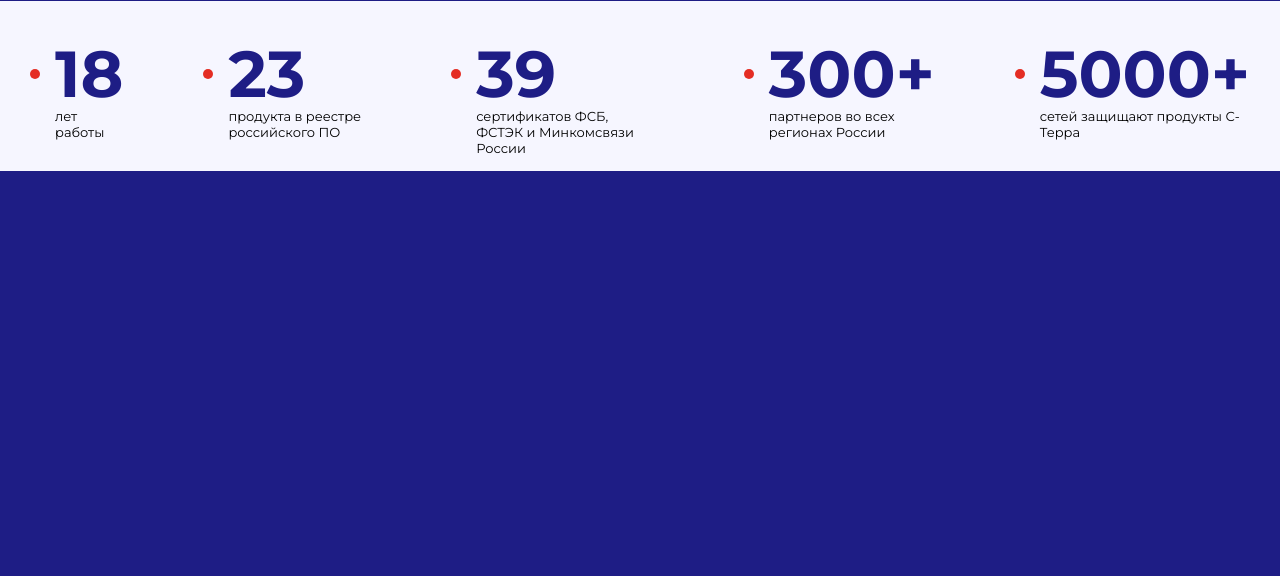
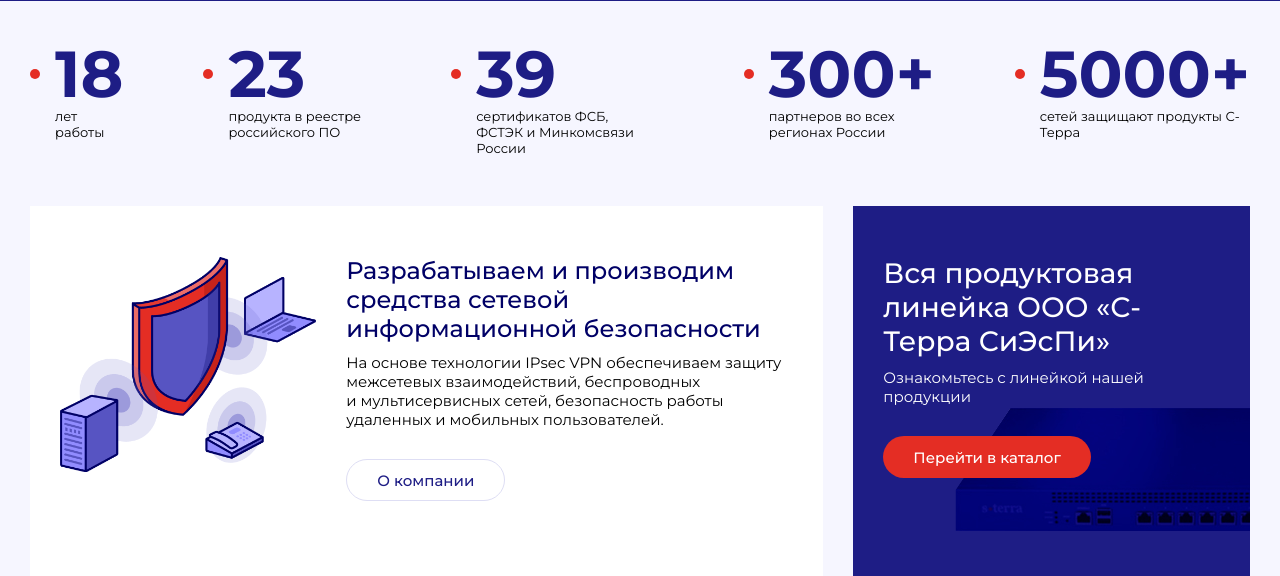
Before and after one commit to mohnatus/sterra, a Node project: template src/pug/index.pug in a window 1280 px wide. Shown: the part 659-1235 px from the top of the page. Before the commit the page ends 830 px from the top, so only its background shows below. Run offline with Node 20 templates, Linux system fonts and the light colour scheme; the template is opened without the code that fills it, so the values that code supplies are empty.

Commit message:
info block css

```diff
--- a/dist/css/style.css
+++ b/dist/css/style.css
@@ -5,6 +5,10 @@
   margin: 0;
   padding: 0;
   box-sizing: border-box;
+}
+
+img {
+  max-width: 100%;
 }
 
 /* TYPOGRAPHY */
@@ -1376,6 +1380,7 @@
   top: 0;
   left: 0;
   right: 0;
+  z-index: 100;
 }
 .header-view {
   background: white;
@@ -1692,73 +1697,145 @@
 }
 
 .home-info {
-  margin-top: 55px;
-}
-.home-info__wrapper {
-  display: flex;
+  /*
+  .home-info-products {
+    min-height: 370px;
+  }
+    .home-info-company {
+      width: calc((100% + 24px) * 2 / 3 - 24px);
+    margin-right: 24px;
+    flex-shrink: 0;
+
+
+    }
+  */
+}
+.home-info .home-info-company__container,
+.home-info .home-info-products__container {
+  padding: 35px 30px 50px;
+}
+.home-info .home-info-company__title,
+.home-info .home-info-products__title {
+  font-size: 20px;
+  font-weight: 500;
+  margin-bottom: var(--space-xs);
+}
+.home-info .home-info-company__text,
+.home-info .home-info-products__text {
+  margin-bottom: calc(2 * var(--space-sm));
+  font-size: 13px;
 }
 .home-info .home-info-company {
-  width: calc((100% + 24px) * 2 / 3 - 24px);
-  margin-right: 24px;
-  flex-shrink: 0;
   background: white;
-}
-.home-info .home-info-company__container {
-  padding: 50px;
-  display: flex;
+  margin-bottom: var(--space-lg);
 }
 .home-info .home-info-company__icons {
-  margin-right: 40px;
-}
-.home-info .home-info-company__icons img {
-  width: 240px;
-}
-.home-info .home-info-company__title {
-  font-size: 24px;
-  font-weight: 700;
-  margin-bottom: 14px;
-  color: var(--dark);
-}
-.home-info .home-info-company__text {
-  margin-bottom: 32px;
+  display: none;
 }
 .home-info .home-info-products {
-  min-height: 370px;
-  color: white;
+  background-color: var(--primary);
+  color: var(--primary-contrast);
   position: relative;
-  background-color: var(--primary);
-  background-image: url("./img/products/products.png");
-  background-position: bottom 30px right 0;
+  overflow: hidden;
+  min-height: 240px;
+}
+.home-info .home-info-products:before {
+  content: "";
+  display: block;
+  background-image: url("../img/products/products.png");
+  min-width: 300px;
+  height: 125px;
   background-repeat: no-repeat;
+  background-position: right bottom;
+  position: absolute;
+  top: 100px;
+  left: 100px;
+  right: 0;
 }
 .home-info .home-info-products__container {
-  padding: 50px 40px;
+  position: relative;
 }
 .home-info .home-info-products__title {
-  font-size: 28px;
-  font-weight: 500;
-  margin-bottom: 14px;
-}
+  color: inherit;
+}
+@media (min-width: 768px) {
+  .home-info__wrapper {
+    display: flex;
+    margin-left: calc(-1 * var(--space-sm));
+    margin-right: calc(-1 * var(--space-sm));
+  }
+  .home-info .home-info-company,
+.home-info .home-info-products {
+    margin-left: var(--space-sm);
+    margin-right: var(--space-sm);
+    flex-basis: 50%;
+    min-height: 400px;
+  }
+  .home-info .home-info-company {
+    margin-bottom: 0;
+  }
+  .home-info .home-info-products:before {
+    top: 200px;
+  }
+}
+@media (min-width: 1024px) {
+  .home-info .home-info-company,
+.home-info .home-info-products {
+    min-height: 370px;
+  }
+  .home-info .home-info-company__container,
+.home-info .home-info-products__container {
+    padding-top: 50px;
+    padding-bottom: 64px;
+  }
+  .home-info .home-info-company__title,
+.home-info .home-info-products__title {
+    margin-bottom: var(--space-xs);
+  }
+  .home-info .home-info-company__text,
 .home-info .home-info-products__text {
-  margin-bottom: 32px;
-}
-
-@keyframes circleMove {
-  from {
-    transform: scale(0);
-    opacity: 0.55;
-  }
-  50% {
-    transform: scale(1);
-    opacity: 0.01;
-  }
-  51% {
-    opacity: 0;
-  }
-  100% {
-    opacity: 0;
-  }
-}
+    font-size: 15px;
+  }
+  .home-info .home-info-company {
+    flex-basis: 58.33%;
+  }
+  .home-info .home-info-company__title {
+    font-size: 24px;
+  }
+  .home-info .home-info-products {
+    flex-basis: 41.66%;
+  }
+  .home-info .home-info-products__title {
+    font-size: 28px;
+  }
+}
+@media (min-width: 1280px) {
+  .home-info .home-info-company {
+    flex-basis: 66.66%;
+  }
+  .home-info .home-info-company__container {
+    display: flex;
+    margin-left: calc(-1 * var(--gap));
+    margin-right: calc(-1 * var(--gap));
+  }
+  .home-info .home-info-company__icons, .home-info .home-info-company__content {
+    padding-left: var(--gap);
+    padding-right: var(--gap);
+  }
+  .home-info .home-info-company__icons {
+    display: flex;
+    justify-content: center;
+    align-items: flex-start;
+    width: 37.5%;
+  }
+  .home-info .home-info-company__content {
+    width: 62.5%;
+  }
+  .home-info .home-info-products {
+    flex-basis: 33.33%;
+  }
+}
+
 .home-clients {
   margin-top: 80px;
   padding-bottom: 84px;
@@ -2040,15 +2117,24 @@
 .home-page__stats {
   margin-top: 30px;
 }
+.home-page__info {
+  margin-top: 40px;
+}
 @media (min-width: 768px) {
   .home-page__stats {
     margin-top: 40px;
   }
+  .home-page__info {
+    margin-top: 50px;
+  }
 }
 @media (min-width: 1024px) {
   .home-page__stats {
     margin-top: 55px;
   }
+  .home-page__info {
+    margin-top: 55px;
+  }
 }
 @media (min-width: 1280px) {
   .home-page__stats {
--- a/src/pug/index.pug
+++ b/src/pug/index.pug
@@ -14,8 +14,9 @@
       .home-page__stats
         include pages/home/stats.pug
 
-      //- .home-page__info
-      //-   include pages/home/info/index.pug
+      .home-page__info
+        include pages/home/info/index.pug
+
       //- .home-page__clients
       //-   include pages/home/clients.pug
 
--- a/src/pug/pages/home/info/index.pug
+++ b/src/pug/pages/home/info/index.pug
@@ -7,11 +7,11 @@
             img(src="./img/icons/info.png")
 
           .home-info-company__content
-            h2.home-info-company__title Разрабатываем и производим сердства сетевой информационной безопасности
+            h2.home-info-company__title Разрабатываем и производим средства сетевой информационной безопасности
 
             .home-info-company__text На основе технологии IPsec VPN обеспечиваем защиту межсетевых взаимодействий, беспроводных и мультисервисных сетей, безопасность работы удаленных и мобильных пользователей.
             .home-info-company__link
-              a.btn(href="#") О компании
+              a.btn.btn-primary-inverse(href="#") О компании
 
       section.home-info-products
         .home-info-products__container
--- a/src/scss/components/header/style.scss
+++ b/src/scss/components/header/style.scss
@@ -8,6 +8,7 @@
   top: 0;
   left: 0;
   right: 0;
+  z-index: $headerZIndex;
 
   &-view {
     background: white;
--- a/src/scss/pages/home/_info.scss
+++ b/src/scss/pages/home/_info.scss
@@ -3,30 +3,181 @@
 $circleGroupDelay: 357ms;
 
 .home-info {
-  margin-top: 55px;
+  .home-info-company,
+  .home-info-products {
+    &__container {
+      padding: 35px 30px 50px;
+    }
 
+    &__title {
+      font-size: 20px;
+      font-weight: 500;
+      margin-bottom: var(--space-xs);
+    }
+
+    &__text {
+      margin-bottom: calc(2 * var(--space-sm));
+      font-size: 13px;
+    }
+  }
+
+  .home-info-company {
+    background: white;
+    margin-bottom: var(--space-lg);
+
+    &__icons {
+      display: none;
+    }
+  }
+
+  .home-info-products {
+    background-color: var(--primary);
+    color: var(--primary-contrast);
+    position: relative;
+    overflow: hidden;
+    min-height: 240px;
+
+    &:before {
+      content: '';
+      display: block;
+      background-image: url('../img/products/products.png');
+      min-width: 300px;
+      height: 125px;
+      background-repeat: no-repeat;
+      background-position: right bottom;
+      position: absolute;
+      top: 100px;
+      left: 100px;
+      right: 0;
+    }
+
+    &__container {
+      position: relative;
+    }
+
+    &__title {
+      color: inherit;
+    }
+  }
+
+  @include tablet-up {
     &__wrapper {
       display: flex;
+      margin-left: calc(-1 * var(--space-sm));
+      margin-right: calc(-1 * var(--space-sm));
+    }
+    .home-info-company,
+    .home-info-products {
+      margin-left: var(--space-sm);
+      margin-right: var(--space-sm);
+      flex-basis: 50%;
+      min-height: 400px;
+    }
+    .home-info-company {
+      margin-bottom: 0;
+    }
+    .home-info-products {
+      &:before {
+        top: 200px;
+      }
+    }
   }
 
+  @include lg-tablet-up {
+    .home-info-company,
+    .home-info-products {
+      min-height: 370px;
+
+      &__container {
+        padding-top: 50px;
+        padding-bottom: 64px;
+      }
+      &__title {
+        margin-bottom: var(--space-xs);
+      }
+      &__text {
+        font-size: 15px;
+      }
+    }
+    .home-info-company {
+      flex-basis: 58.33%;
+
+      &__title {
+        font-size: 24px;
+      }
+    }
+    .home-info-products {
+      flex-basis: 41.66%;
+
+      &__title {
+        font-size: 28px;
+      }
+    }
+  }
+
+  @include sm-desktop-up {
+    .home-info-company {
+      flex-basis: 66.66%;
+
+      &__container {
+        display: flex;
+        margin-left: calc(-1 * var(--gap));
+        margin-right: calc(-1 * var(--gap));
+      }
+
+      &__icons, &__content {
+        padding-left: var(--gap);
+        padding-right: var(--gap);
+      }
+
+      &__icons {
+        display: flex;
+        justify-content: center;
+        align-items: flex-start;
+        width: 37.5%;
+      }
+
+      &__content {
+        width: 62.5%;
+      }
+
+
+    }
+    .home-info-products {
+      flex-basis: 33.33%;
+    }
+  }
+
+  /*
+  .home-info-products {
+    min-height: 370px;
+  }
     .home-info-company {
       width: calc((100% + 24px) * 2 / 3 - 24px);
     margin-right: 24px;
     flex-shrink: 0;
 
-    background: white;
 
-    &__container {
-      padding: 50px;
-      display: flex;
+    }
+  */
 }
 
-    &__icons {
-      margin-right: 40px;
-
-      img {
-        width: 240px;
-      }
+// @keyframes circleMove {
+//   from {
+//     transform: scale(0);
+//     opacity: 0.55;
+//   }
+//   50% {
+//     transform: scale(1);
+//     opacity: 0.01;
+//   }
+//   51% {
+//     opacity: 0;
+//   }
+//   100% {
+//     opacity: 0;
+//   }
+// }
 
 // .circles {
 //   .circle {
@@ -85,58 +236,3 @@
 //     }
 //   }
 // }
-    }
-
-    &__title {
-      font-size: 24px;
-      font-weight: 700;
-      margin-bottom: 14px;
-      color: var(--dark);
-    }
-
-    &__text {
-      margin-bottom: 32px;
-    }
-  }
-
-  .home-info-products {
-    min-height: 370px;
-    color: white;
-    position: relative;
-    background-color: var(--primary);
-    background-image: url('./img/products/products.png');
-    background-position: bottom 30px right 0;
-    background-repeat: no-repeat;
-
-    &__container {
-      padding: 50px 40px;
-    }
-
-    &__title {
-      font-size: 28px;
-      font-weight: 500;
-      margin-bottom: 14px;
-    }
-
-    &__text {
-      margin-bottom: 32px;
-    }
-  }
-}
-
-@keyframes circleMove {
-  from {
-    transform: scale(0);
-    opacity: 0.55;
-  }
-  50% {
-    transform: scale(1);
-    opacity: 0.01;
-  }
-  51% {
-    opacity: 0;
-  }
-  100% {
-    opacity: 0;
-  }
-}
--- a/src/scss/pages/home/style.scss
+++ b/src/scss/pages/home/style.scss
@@ -14,14 +14,24 @@
     margin-top: 30px;
   }
 
+  &__info {
+    margin-top: 40px;
+  }
+
   @include tablet-up {
     &__stats {
       margin-top: 40px;
+    }
+    &__info {
+      margin-top: 50px;
     }
   }
 
   @include lg-tablet-up {
     &__stats {
+      margin-top: 55px;
+    }
+    &__info {
       margin-top: 55px;
     }
   }
--- a/src/scss/style.scss
+++ b/src/scss/style.scss
@@ -1,4 +1,5 @@
 @import 'vars/breakpoints';
+@import 'vars/z-index';
 @import 'vars/helpers';
 @import 'vars/form';
 
--- a/src/scss/utils/_reset.scss
+++ b/src/scss/utils/_reset.scss
@@ -5,3 +5,7 @@
   padding: 0;
   box-sizing: border-box;
 }
+
+img {
+  max-width: 100%;
+}
--- /dev/null
+++ b/src/scss/vars/_z-index.scss
@@ -0,0 +1 @@
+$headerZIndex: 100;
```
Also changed, not shown: 1 other file. Lines whose indentation alone changed are shown as unchanged.
